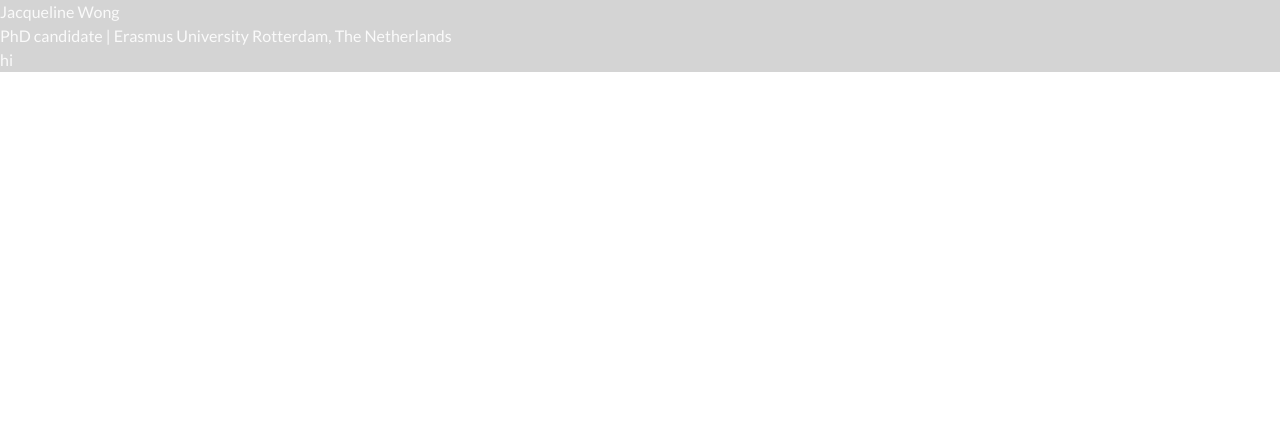
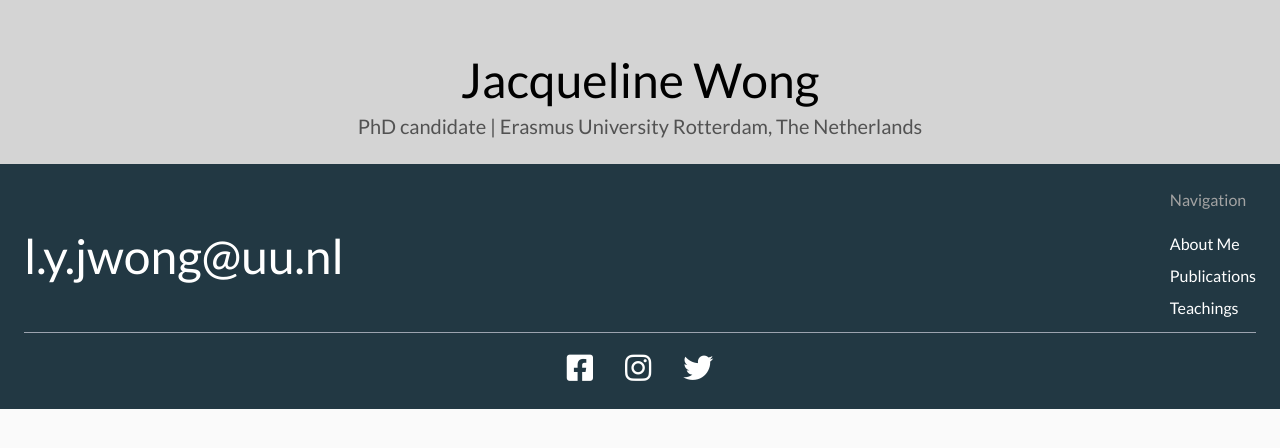
Before and after one commit to JacqWong/Jacqueline-Wong, a Jekyll site: the page built from index.md, in a window 1280 px wide. Shown: the top 448 px of the page. Built offline with Jekyll 4.4.1, drawn with Linux system fonts in a browser that asks for light colours; nearby versions of some CDN libraries.

Commit message:
footer completed

```diff
--- a/_includes/footer.html
+++ b/_includes/footer.html
@@ -0,0 +1,23 @@
+<footer class="p-6" style="background-color: #223843;">
+    <div class="container mx-auto">
+        <div class="space-y-2">
+            <div class="flex flex-col md:flex-row justify-between items-center">
+                <div>
+                    <h1 class="text-5xl text-white">{{ site.email }}</h1>
+                </div>
+                <div class="flex flex-col text-white">
+                    <h1 class="text-neutral-400 mb-4">Navigation</h1>
+                    <div class="hover:text-neutral-300 py-1 cursor-pointer transition-all"><a class="" href="#">About Me</a></div>
+                    <div class="hover:text-neutral-300 py-1 cursor-pointer transition-all"><a class="" href="#">Publications</a></div>
+                    <div class="hover:text-neutral-300 py-1 cursor-pointer transition-all"><a class="" href="#">Teachings</a></div>
+                </div>
+            </div>
+            <!-- Links -->
+            <div class="flex gap-x-8 justify-center text-3xl border-t-[1px] pt-4 border-gray-400">
+                <div class=""><a href=""><i class="text-white fab fab fa-facebook-square"></i></a></div>
+                <div class=""><a href=""><i class="text-white fab fab fab fa-instagram"></i></a></div>
+                <div class=""><a href=""><i class="text-white fab fab fab fa-twitter"></i></a></div>
+            </div>
+        </div>
+    </div>
+</footer>
--- a/_includes/nav.html
+++ b/_includes/nav.html
@@ -1,9 +1,11 @@
-<header class="bg-neutral-300">
+<header class="bg-neutral-300 pt-14 p-6">
     <nav class="container mx-auto">
-        <div>
-            <div>{{page.your-name}}</div>
-            <div>{{page.short-desc}}</div>
-            hi
+        <div class="flex flex-col">
+            <div class="space-y-2">
+                <h1 class="text-center text-3xl md:text-4xl lg:text-5xl">{{page.your-name}}</h1>
+                <h3 class="text-center text-xl text-neutral-600">{{page.short-desc}}</h3>
+            </div>
+
         </div>
     </nav>
 </header>
--- a/_layouts/default.html
+++ b/_layouts/default.html
@@ -5,7 +5,7 @@
   {% include head.html %}
 </head>
 
-<body class="text-neutral-50" style="font-family:'Lato', sans-serif ;">
+<body class="bg-neutral-50" style="font-family:'Lato', sans-serif ;">
   {% include nav.html %}
   {{ content }}
   {% include footer.html %}
--- a/_layouts/home.html
+++ b/_layouts/home.html
@@ -1,3 +1,6 @@
 ---
 layout: default
 ---
+<!-- <section class="bg-gray-500 p-5">
+
+</section> -->
--- a/assets/css/main.css
+++ b/assets/css/main.css
@@ -590,8 +590,106 @@ video {
   margin-right: auto;
 }
 
+.mt-8 {
+  margin-top: 2rem;
+}
+
+.mb-6 {
+  margin-bottom: 1.5rem;
+}
+
+.mb-4 {
+  margin-bottom: 1rem;
+}
+
+.mb-3 {
+  margin-bottom: 0.75rem;
+}
+
+.mb-2 {
+  margin-bottom: 0.5rem;
+}
+
+.flex {
+  display: flex;
+}
+
+.cursor-pointer {
+  cursor: pointer;
+}
+
+.flex-col {
+  flex-direction: column;
+}
+
+.items-center {
+  align-items: center;
+}
+
+.justify-center {
+  justify-content: center;
+}
+
+.justify-between {
+  justify-content: space-between;
+}
+
+.gap-x-4 {
+  -moz-column-gap: 1rem;
+       column-gap: 1rem;
+}
+
+.gap-x-8 {
+  -moz-column-gap: 2rem;
+       column-gap: 2rem;
+}
+
+.space-y-2 > :not([hidden]) ~ :not([hidden]) {
+  --tw-space-y-reverse: 0;
+  margin-top: calc(0.5rem * calc(1 - var(--tw-space-y-reverse)));
+  margin-bottom: calc(0.5rem * var(--tw-space-y-reverse));
+}
+
+.space-x-4 > :not([hidden]) ~ :not([hidden]) {
+  --tw-space-x-reverse: 0;
+  margin-right: calc(1rem * var(--tw-space-x-reverse));
+  margin-left: calc(1rem * calc(1 - var(--tw-space-x-reverse)));
+}
+
 .scroll-smooth {
   scroll-behavior: smooth;
+}
+
+.rounded-full {
+  border-radius: 9999px;
+}
+
+.border-t-2 {
+  border-top-width: 2px;
+}
+
+.border-t-\[1px\] {
+  border-top-width: 1px;
+}
+
+.border-black {
+  --tw-border-opacity: 1;
+  border-color: rgb(0 0 0 / var(--tw-border-opacity));
+}
+
+.border-gray-200 {
+  --tw-border-opacity: 1;
+  border-color: rgb(229 231 235 / var(--tw-border-opacity));
+}
+
+.border-gray-300 {
+  --tw-border-opacity: 1;
+  border-color: rgb(209 213 219 / var(--tw-border-opacity));
+}
+
+.border-gray-400 {
+  --tw-border-opacity: 1;
+  border-color: rgb(156 163 175 / var(--tw-border-opacity));
 }
 
 .bg-neutral-300 {
@@ -599,7 +697,155 @@ video {
   background-color: rgb(212 212 212 / var(--tw-bg-opacity));
 }
 
-.text-neutral-50 {
+.bg-neutral-50 {
+  --tw-bg-opacity: 1;
+  background-color: rgb(250 250 250 / var(--tw-bg-opacity));
+}
+
+.bg-gray-500 {
+  --tw-bg-opacity: 1;
+  background-color: rgb(107 114 128 / var(--tw-bg-opacity));
+}
+
+.p-6 {
+  padding: 1.5rem;
+}
+
+.p-5 {
+  padding: 1.25rem;
+}
+
+.px-4 {
+  padding-left: 1rem;
+  padding-right: 1rem;
+}
+
+.py-2 {
+  padding-top: 0.5rem;
+  padding-bottom: 0.5rem;
+}
+
+.py-4 {
+  padding-top: 1rem;
+  padding-bottom: 1rem;
+}
+
+.py-1 {
+  padding-top: 0.25rem;
+  padding-bottom: 0.25rem;
+}
+
+.pt-14 {
+  padding-top: 3.5rem;
+}
+
+.pt-4 {
+  padding-top: 1rem;
+}
+
+.text-center {
+  text-align: center;
+}
+
+.text-3xl {
+  font-size: 1.875rem;
+  line-height: 2.25rem;
+}
+
+.text-xl {
+  font-size: 1.25rem;
+  line-height: 1.75rem;
+}
+
+.text-4xl {
+  font-size: 2.25rem;
+  line-height: 2.5rem;
+}
+
+.text-5xl {
+  font-size: 3rem;
+  line-height: 1;
+}
+
+.font-bold {
+  font-weight: 700;
+}
+
+.text-black {
   --tw-text-opacity: 1;
-  color: rgb(250 250 250 / var(--tw-text-opacity));
+  color: rgb(0 0 0 / var(--tw-text-opacity));
 }
+
+.text-white {
+  --tw-text-opacity: 1;
+  color: rgb(255 255 255 / var(--tw-text-opacity));
+}
+
+.text-neutral-100 {
+  --tw-text-opacity: 1;
+  color: rgb(245 245 245 / var(--tw-text-opacity));
+}
+
+.text-neutral-300 {
+  --tw-text-opacity: 1;
+  color: rgb(212 212 212 / var(--tw-text-opacity));
+}
+
+.text-neutral-200 {
+  --tw-text-opacity: 1;
+  color: rgb(229 229 229 / var(--tw-text-opacity));
+}
+
+.text-neutral-800 {
+  --tw-text-opacity: 1;
+  color: rgb(38 38 38 / var(--tw-text-opacity));
+}
+
+.text-neutral-600 {
+  --tw-text-opacity: 1;
+  color: rgb(82 82 82 / var(--tw-text-opacity));
+}
+
+.text-neutral-400 {
+  --tw-text-opacity: 1;
+  color: rgb(163 163 163 / var(--tw-text-opacity));
+}
+
+.transition-all {
+  transition-property: all;
+  transition-timing-function: cubic-bezier(0.4, 0, 0.2, 1);
+  transition-duration: 150ms;
+}
+
+.hover\:bg-black:hover {
+  --tw-bg-opacity: 1;
+  background-color: rgb(0 0 0 / var(--tw-bg-opacity));
+}
+
+.hover\:text-white:hover {
+  --tw-text-opacity: 1;
+  color: rgb(255 255 255 / var(--tw-text-opacity));
+}
+
+.hover\:text-neutral-300:hover {
+  --tw-text-opacity: 1;
+  color: rgb(212 212 212 / var(--tw-text-opacity));
+}
+
+@media (min-width: 768px) {
+  .md\:flex-row {
+    flex-direction: row;
+  }
+
+  .md\:text-4xl {
+    font-size: 2.25rem;
+    line-height: 2.5rem;
+  }
+}
+
+@media (min-width: 1024px) {
+  .lg\:text-5xl {
+    font-size: 3rem;
+    line-height: 1;
+  }
+}
```
